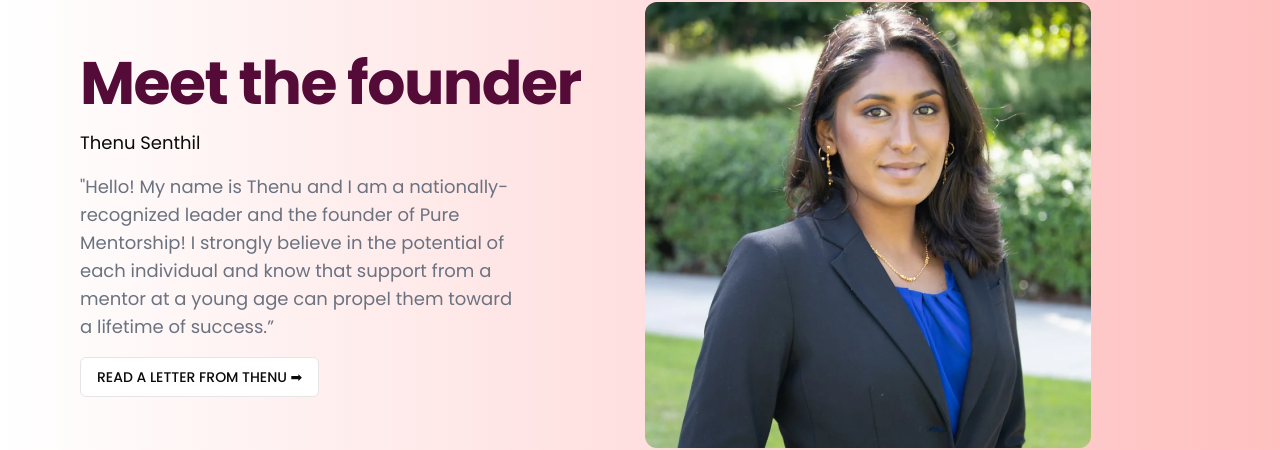
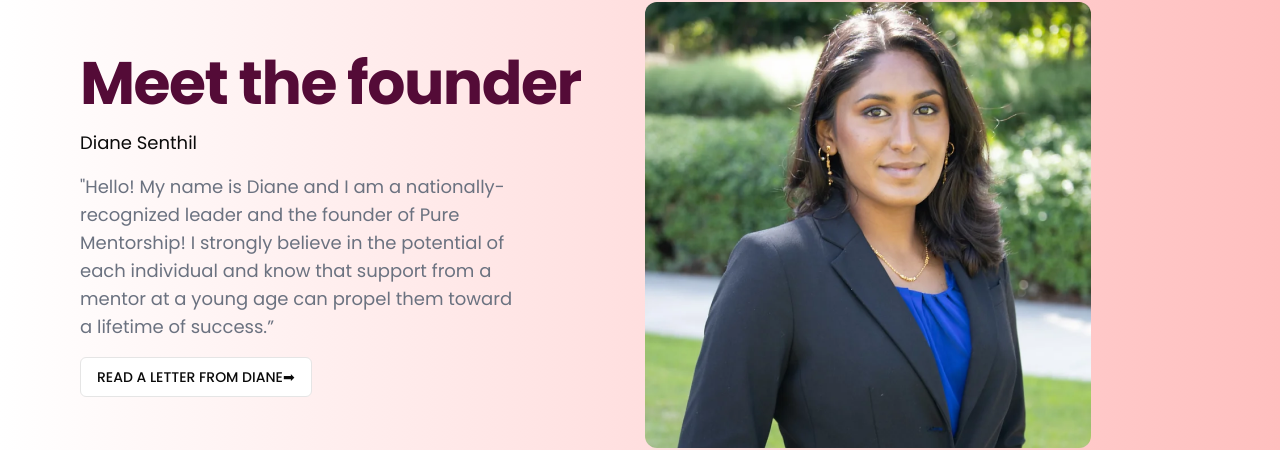
Before and after one commit to purementorship/purementorship, a React (Vite) app: page /AboutUs in a window 1280 px wide. Shown: the part 2003-2453 px from the top of the page. Built offline with nearby package versions, Linux system fonts and the light colour scheme.

Commit message:
edits - logo garden white space adjusted 2/3, about us name change thenu -> diane, homepage and about us image swap

```diff
--- a/index.html
+++ b/index.html
@@ -3,7 +3,7 @@
 
 <head>
   <meta charset="UTF-8" />
-  <link rel="icon" type="image/svg+xml" href="/vite.svg" />
+  <link rel="icon" type="image/svg+xml" href="./src/assets/logo.svg" />
   <meta name="viewport" content="width=device-width, initial-scale=1.0" />
   <title>Pure Mentorship</title>
   <link rel="preconnect" href="https://fonts.googleapis.com" />
--- a/src/routes/AboutUs.jsx
+++ b/src/routes/AboutUs.jsx
@@ -1,14 +1,7 @@
 import { motion } from "framer-motion";
 import PageLayout from "@/components/PageLayout";
-import {
-  CarouselItem,
-  CarouselContent,
-  CarouselPrevious,
-  CarouselNext,
-  Carousel,
-} from "@/components/ui/carousel";
 import { Button } from "@/components/ui/button";
-import aboutUsHome from "@/assets/AboutUsHome.png";
+import homepage from "@/assets/homepage.jpg";
 import happyStudent from "@/assets/happy-student.jpg";
 import founderHeadshot from "@/assets/FounderHeadshot.png";
 import { Link } from "react-router-dom";
@@ -51,7 +44,7 @@ export default function AboutUs() {
       {/* PAGE 1: WELCOME */}
       <section className="flex items-center justify-center h-screen snap-start">
         <div className="flex flex-col items-center justify-center lg:items-start h-screen text-white md:shrink-0 w-full">
-          <img className="h-full w-full object-cover" src={aboutUsHome} />
+          <img className="h-full w-full object-cover" src={homepage} />
           <div className="flex flex-col absolute lg:w-2/5 gap-3">
             <div className="w-full h-0.5">
               <div className="w-full h-1.5 hidden md:block bg-gradient-to-r from-transparent from-0.1% via-pmpurple via-5% to-transparent"></div>
@@ -155,15 +148,15 @@ export default function AboutUs() {
             <h1 className="text-4xl font-bold text-pmpurple tracking-tight md:text-5xl lg:text-6xl">
               Meet the founder
             </h1>
-            <h3>Thenu Senthil</h3>
+            <h3>Diane Senthil</h3>
             <p className="max-w-md text-gray-500 dark:text-gray-400">
-              "Hello! My name is Thenu and I am a nationally-recognized leader
+              "Hello! My name is Diane and I am a nationally-recognized leader
               and the founder of Pure Mentorship! I strongly believe in the
               potential of each individual and know that support from a mentor
               at a young age can propel them toward a lifetime of success.”
             </p>
             <div className="flex gap-2">
-              <Button variant="outline">READ A LETTER FROM THENU ➡</Button>
+              <Button variant="outline">READ A LETTER FROM DIANE➡</Button>
             </div>
           </motion.div>
           <motion.img
--- a/src/routes/HomePage.jsx
+++ b/src/routes/HomePage.jsx
@@ -8,7 +8,7 @@ import {
 } from "@/components/ui/carousel";
 import { Button } from "@/components/ui/button";
 import { ArrowRight } from "lucide-react";
-import homepage from "@/assets/homepage.jpg";
+import aboutUsHome from "@/assets/AboutUsHome.png";
 import Lockhead from "@/assets/lockhead";
 import Aws from "@/assets/aws";
 import Paloalto from "@/assets/paloalto";
@@ -54,7 +54,7 @@ export default function HomePage() {
           <CarouselContent>
             <CarouselItem>
               <div className="flex flex-col items-center justify-center lg:items-start h-screen text-white md:shrink-0">
-                <img className="h-full w-full object-cover" src={homepage} />
+                <img className="h-full w-full object-cover" src={aboutUsHome} />
                 <div className="flex flex-col absolute lg:w-2/5 gap-3">
                   <div className="w-full h-0.5">
                     <div className="w-full h-1.5 bg-gradient-to-r from-transparent from-0.1% via-pmpurple via-5% to-transparent"></div>
@@ -137,7 +137,7 @@ export default function HomePage() {
       </section>
 
       {/* PAGE 2: LOGO GARDEN */}
-      <section className="flex items-center justify-center bg-gray-100 snap-start">
+      <section className="flex items-center justify-center bg-gray-100 snap-start h-2/3">
         <div className="container w-full px-4 md:px-6 flex flex-col items-center gap-5 m-10 lg:m-96">
           <h2 className="text-center text-3xl pb-10 lg:pb-24">
             Our mentors have worked with:
--- a/src/routes/Team.jsx
+++ b/src/routes/Team.jsx
@@ -83,7 +83,7 @@ const Team = () => {
       domain: "Data Analytics, Information Systems, Aerospace",
     },
     {
-      name: "Thenu S.",
+      name: "Diane S.",
       picture: thenuPicture,
       school: "San Jose State University",
       domain: "Engineering Management, Marketing",
```
